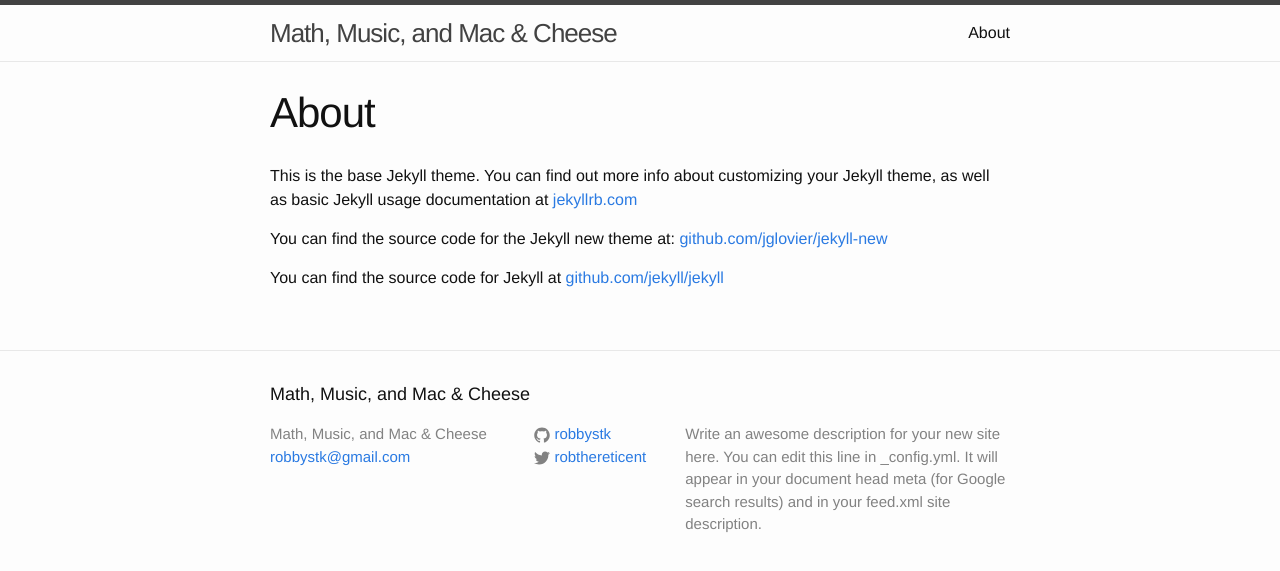
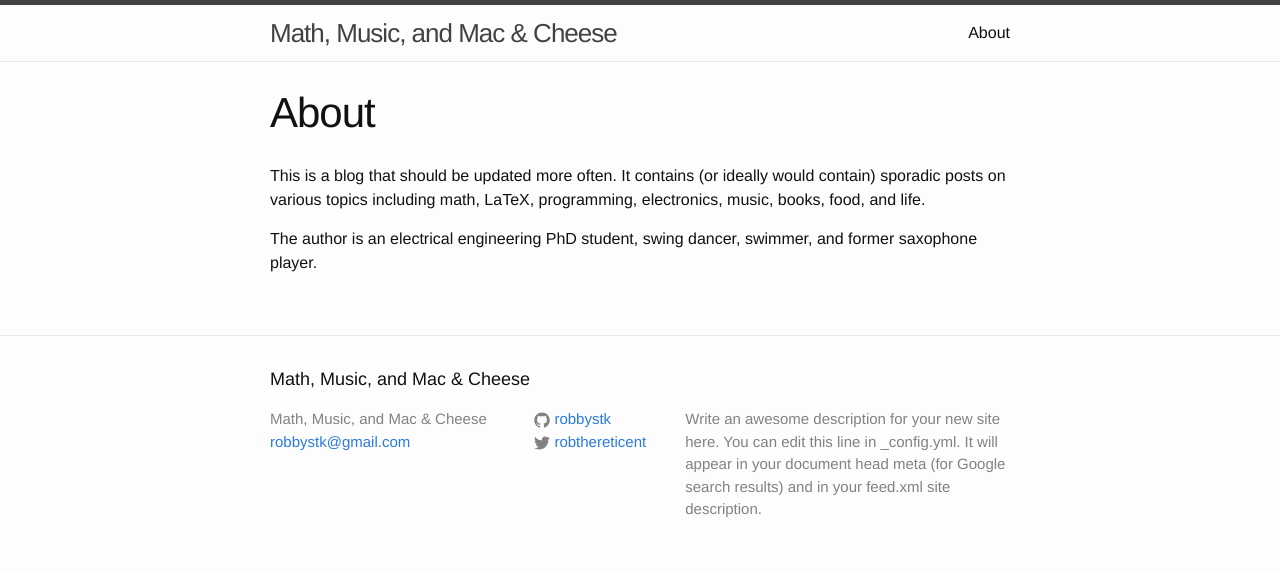
Before and after one commit to robbystk/blag, a Jekyll site: the page built from about.md, in a window 1280 px wide. Shown: the top 571 px of the page. Built offline with Jekyll 4.4.1, drawn with Linux system fonts in a browser that asks for light colours.

Commit message:
Update about page

```diff
--- a/about.md
+++ b/about.md
@@ -4,8 +4,10 @@
 permalink: /about/
 ---
 
-This is the base Jekyll theme. You can find out more info about customizing your Jekyll theme, as well as basic Jekyll usage documentation at [jekyllrb.com](http://jekyllrb.com/)
+This is a blog that should be updated more often.
+It contains (or ideally would contain) sporadic posts
+on various topics including math, LaTeX, programming, electronics,
+music, books, food, and life.
 
-You can find the source code for the Jekyll new theme at: [github.com/jglovier/jekyll-new](https://github.com/jglovier/jekyll-new)
-
-You can find the source code for Jekyll at [github.com/jekyll/jekyll](https://github.com/jekyll/jekyll)
+The author is an electrical engineering PhD student, swing dancer,
+swimmer, and former saxophone player.
```
